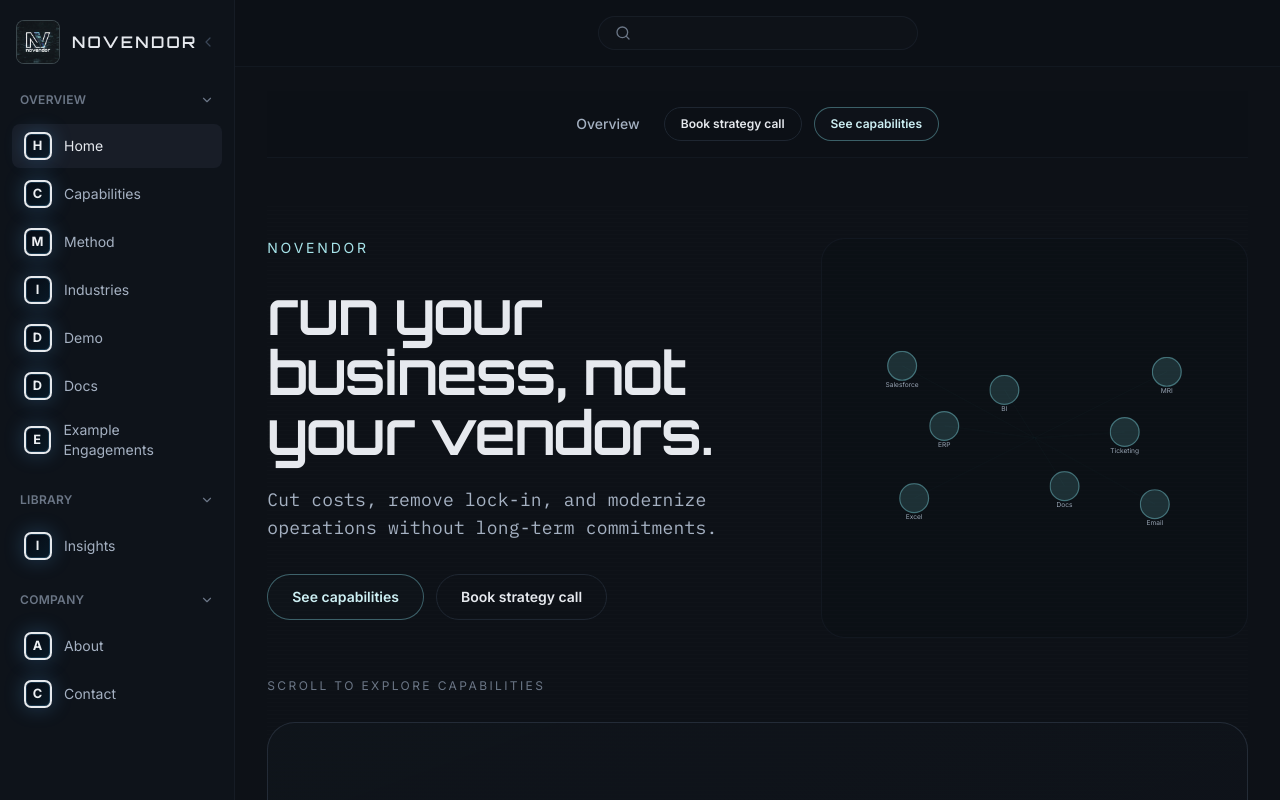
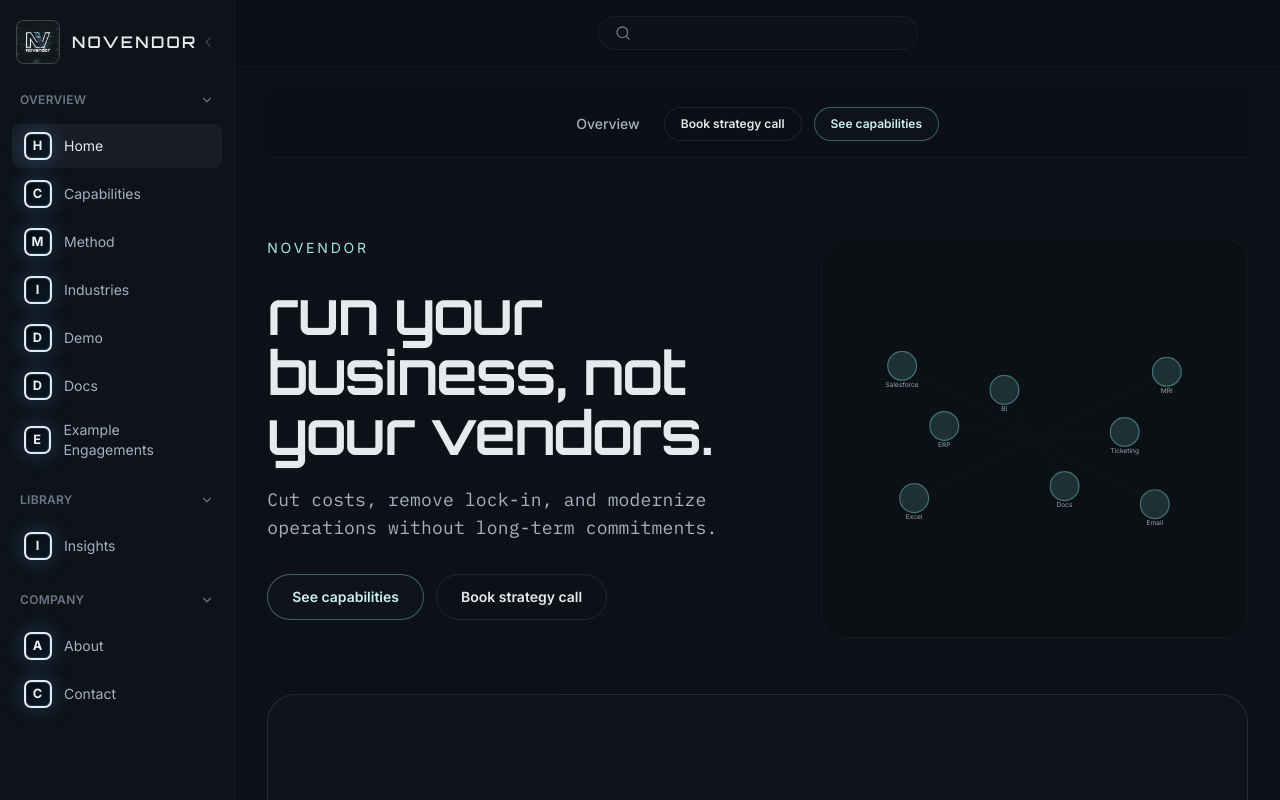
Before and after one commit to paulmalmquist/Consulting_site, a Next.js app: page / in a window 1280 px wide. Shown: the top 800 px of the page. Built offline with nearby package versions, Linux system fonts and the light colour scheme.

Commit message:
scroll for capabilities

```diff
--- a/components/home/CapabilityScrollPanels.tsx
+++ b/components/home/CapabilityScrollPanels.tsx
@@ -94,7 +94,6 @@ export function CapabilityScrollPanels({ items }: CapabilityScrollPanelsProps) {
 
   return (
     <section className="space-y-3" aria-label="Capability walkthrough">
-      <p className="text-center text-xs uppercase tracking-[0.2em] text-slate-400 lg:text-left">Scroll to explore capabilities</p>
       <div className="nv-snap-flow">
         {panels.map((panel, index) => {
           const isVisible = visiblePanels[index] ?? index === 0;
```
